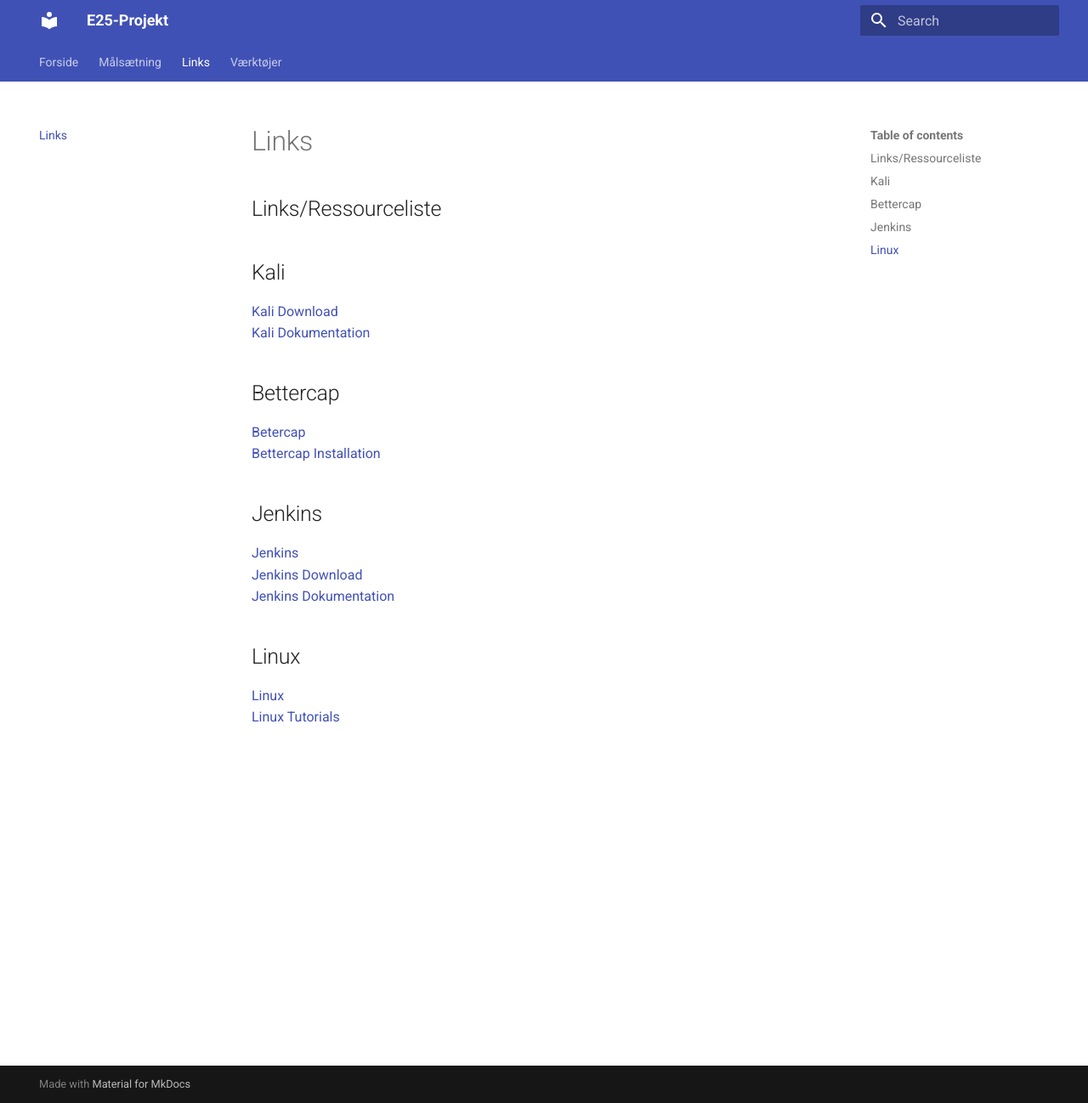
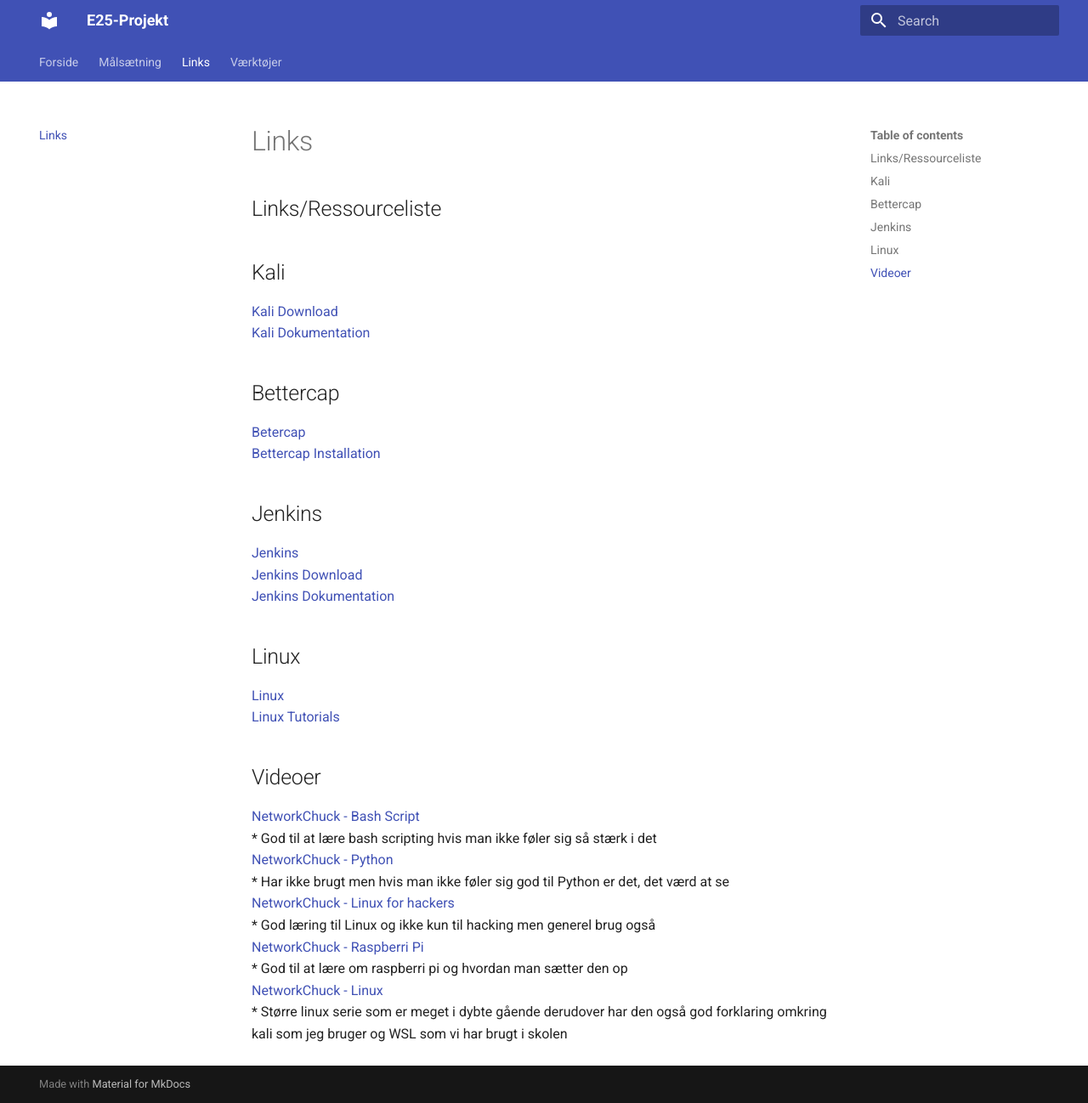
Before and after one commit to Efily/E25-Projekt, an MkDocs documentation site: the page built from docs/links.md, in a window 1280 px wide and 1298 px high. Shown: the whole window at 85% size. Built offline with MkDocs 1.6.1 and Material for MkDocs 9.7.7, drawn with Linux system fonts in a browser that asks for light colours.

Commit message:
Update links.md

```diff
--- a/docs/links.md
+++ b/docs/links.md
@@ -16,3 +16,15 @@
 ##Linux
 [Linux](https://www.linux.org)
 [Linux Tutorials](https://www.linux.org/forums/#linux-tutorials.122)
+
+##Videoer
+[NetworkChuck - Bash Script](https://www.youtube.com/playlist?list=PLIhvC56v63IKioClkSNDjW7iz-6TFvLwS)
+      * God til at lære bash scripting hvis man ikke føler sig så stærk i det
+[NetworkChuck - Python](https://www.youtube.com/playlist?list=PLIhvC56v63ILPDA2DQBv0IKzqsWTZxCkp)
+      * Har ikke brugt men hvis man ikke føler sig god til Python er det, det værd at se
+[NetworkChuck - Linux for hackers](https://www.youtube.com/playlist?list=PLIhvC56v63IJIujb5cyE13oLuyORZpdkL)
+      * God læring til Linux og ikke kun til hacking men generel brug også
+[NetworkChuck - Raspberri Pi](https://www.youtube.com/playlist?list=PLIhvC56v63IJzZZpe4SLlzWIWRnxUU5lD)
+      * God til at lære om raspberri pi og hvordan man sætter den op
+[NetworkChuck - Linux](https://www.youtube.com/playlist?list=PLIhvC56v63IL2OjFvv_PI0B2yAXGfJLMI)
+      * Større linux serie som er meget i dybte gående derudover har den også god forklaring omkring kali som jeg bruger og WSL som vi har brugt i skolen
```
